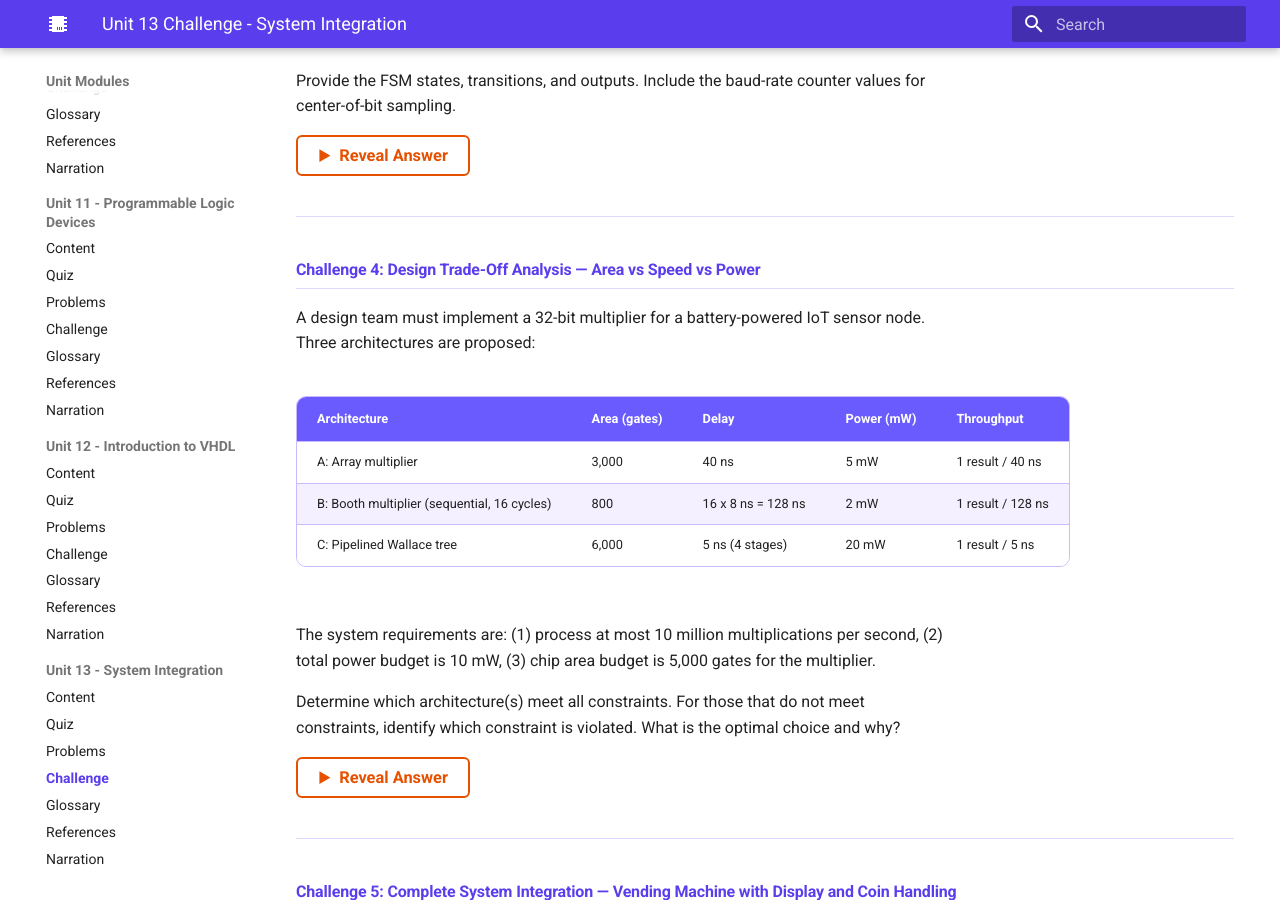
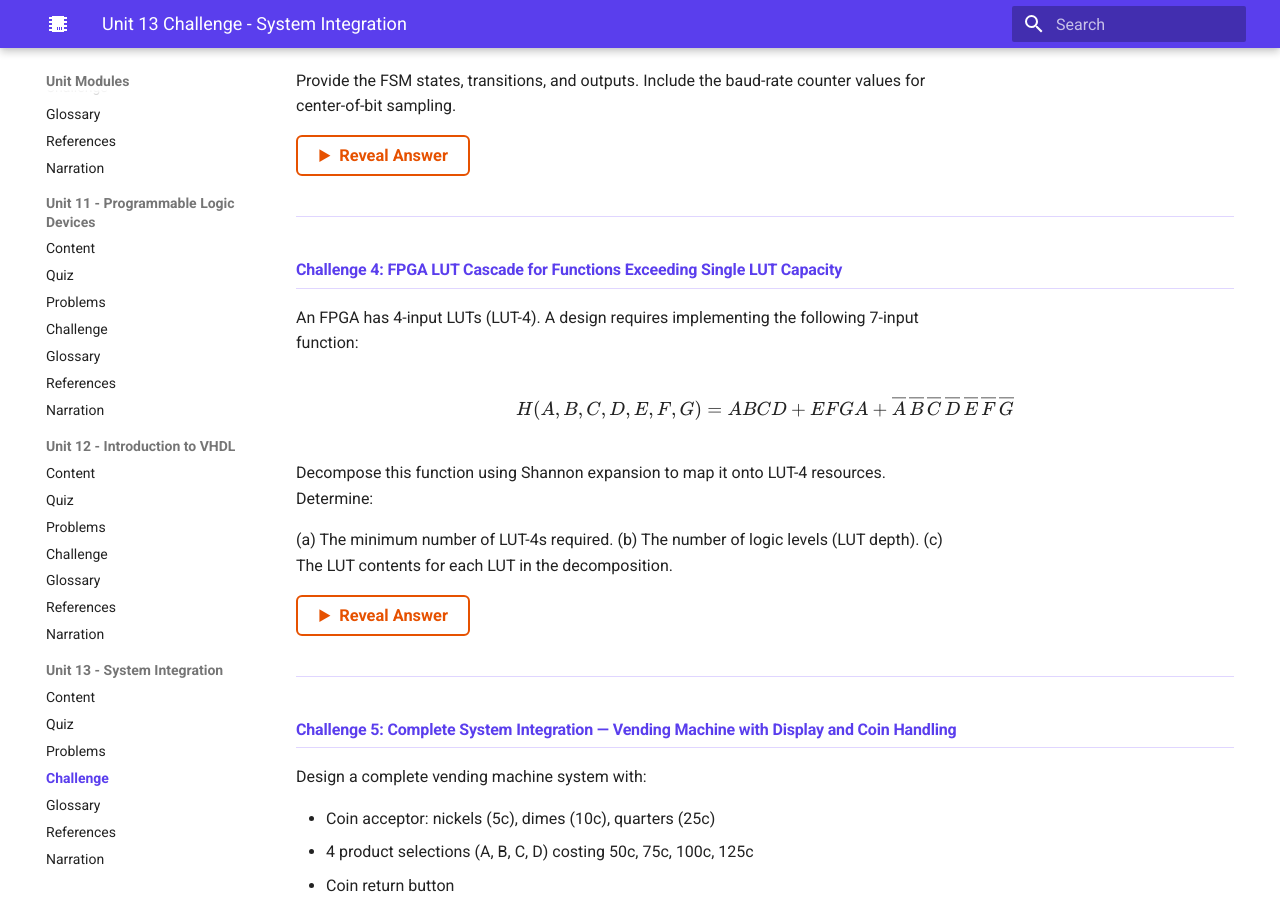
Before and after one commit to Nati-123/intelligent-textbook-ee2301, an MkDocs documentation site: the page built from docs/unit13-system-integration/challenge.md, in a window 1280 px wide and 900 px high, scrolled down 2056 px. Built offline with MkDocs 1.6.1 and Material for MkDocs 9.7.7, drawn with Linux system fonts in a browser that asks for light colours; part of the change alters nothing that is shown.

Commit message:
Replace Unit 13 Challenge 4 with FPGA LUT Cascade decomposition problem
Co-Authored-By: Claude Opus 4.6 <noreply@anthropic.com>

````diff
--- a/docs/unit13-system-integration/challenge.md
+++ b/docs/unit13-system-integration/challenge.md
@@ -223,61 +223,180 @@ RX: ‾‾‾\_____/‾‾‾‾‾\____/‾‾‾‾‾\____/‾‾‾‾‾\__
 
 ---
 
-#### Challenge 4: Design Trade-Off Analysis — Area vs Speed vs Power
+#### Challenge 4: FPGA LUT Cascade for Functions Exceeding Single LUT Capacity
 
-A design team must implement a 32-bit multiplier for a battery-powered IoT sensor node. Three architectures are proposed:
+An FPGA has 4-input LUTs (LUT-4). A design requires implementing the following 7-input function:
 
-| Architecture | Area (gates) | Delay | Power (mW) | Throughput |
-|-------------|-------------|-------|-----------|------------|
-| A: Array multiplier | 3,000 | 40 ns | 5 mW | 1 result / 40 ns |
-| B: Booth multiplier (sequential, 16 cycles) | 800 | 16 x 8 ns = 128 ns | 2 mW | 1 result / 128 ns |
-| C: Pipelined Wallace tree | 6,000 | 5 ns (4 stages) | 20 mW | 1 result / 5 ns |
+$$H(A,B,C,D,E,F,G) = ABCD + EFGA + \overline{A}\,\overline{B}\,\overline{C}\,\overline{D}\,\overline{E}\,\overline{F}\,\overline{G}$$
 
-The system requirements are: (1) process at most 10 million multiplications per second, (2) total power budget is 10 mW, (3) chip area budget is 5,000 gates for the multiplier.
+Decompose this function using Shannon expansion to map it onto LUT-4 resources. Determine:
 
-Determine which architecture(s) meet all constraints. For those that do not meet constraints, identify which constraint is violated. What is the optimal choice and why?
+(a) The minimum number of LUT-4s required.
+(b) The number of logic levels (LUT depth).
+(c) The LUT contents for each LUT in the decomposition.
 
-**Answer:** **Constraint analysis:**
+**Answer:** **(a) & (b) Shannon expansion decomposition:**
 
-| Constraint | Requirement | Arch A | Arch B | Arch C |
-|-----------|-------------|--------|--------|--------|
-| Throughput $\geq$ 10 M/s | $T_{clk} \leq 100$ ns | 40 ns: **PASS** | 128 ns: **FAIL** | 5 ns: **PASS** |
-| Power $\leq$ 10 mW | — | 5 mW: **PASS** | 2 mW: **PASS** | 20 mW: **FAIL** |
-| Area $\leq$ 5,000 gates | — | 3,000: **PASS** | 800: **PASS** | 6,000: **FAIL** |
+Expand $H$ about variables $A$, $B$, $C$ (splitting 7 variables into groups that fit LUT-4 inputs):
 
-**Summary:**
+$$H = A \cdot H_A + \overline{A} \cdot H_{\overline{A}}$$
 
-| Architecture | Throughput | Power | Area | All met? |
-|-------------|-----------|-------|------|----------|
-| A: Array | PASS | PASS | PASS | **YES** |
-| B: Booth | FAIL | PASS | PASS | NO |
-| C: Wallace | PASS | FAIL | FAIL | NO |
+**Cofactor $H_A$ (set $A = 1$):**
 
-**Only Architecture A (array multiplier) meets all three constraints.**
+$$H_A = BCD + EFG + 0 = BCD + EFG$$
 
-**Why the others fail:**
+**Cofactor $H_{\overline{A}}$ (set $A = 0$):**
 
-- **Booth (B):** Throughput is $1/128\text{ ns} = 7.8$ M results/s < 10 M/s required. To fix: reduce cycle count or increase clock speed, but this increases power.
-- **Wallace tree (C):** Violates both power (20 mW > 10 mW) and area (6,000 > 5,000). Massively over-designed for this application.
+$$H_{\overline{A}} = 0 + 0 + \overline{B}\,\overline{C}\,\overline{D}\,\overline{E}\,\overline{F}\,\overline{G}$$
 
-**Optimal choice: Architecture A (array multiplier)**
+Now decompose each cofactor further to fit LUT-4.
 
-- Meets all constraints with comfortable margins
-- Throughput margin: $25$ M/s vs 10 M/s required (2.5x headroom)
-- Power margin: 5 mW vs 10 mW budget (50% headroom)
-- Area margin: 3,000 vs 5,000 gate budget (40% headroom)
+**$H_A = BCD + EFG$** — has 6 variables, still exceeds LUT-4. Split into two sub-functions:
 
-**Additional optimization:** Architecture A can be voltage-scaled or clock-gated to further reduce power since it has 2.5x throughput headroom. Running at lower voltage to just meet 10 M/s could reduce power to ~2-3 mW.
+- $H_{A1}(B,C,D) = BCD$ — 3 variables, fits one LUT-4
+- $H_{A2}(E,F,G) = EFG$ — 3 variables, fits one LUT-4
+- $H_A = H_{A1} + H_{A2}$ — 2 inputs, combined in the final LUT
 
-**Energy per operation:**
+**$H_{\overline{A}} = \overline{B}\,\overline{C}\,\overline{D}\,\overline{E}\,\overline{F}\,\overline{G}$** — has 6 variables, exceeds LUT-4. Split:
 
-| Architecture | Energy/multiply |
-|-------------|----------------|
-| A | $5 \text{ mW} \times 40 \text{ ns} = 200$ pJ |
-| B | $2 \text{ mW} \times 128 \text{ ns} = 256$ pJ |
-| C | $20 \text{ mW} \times 5 \text{ ns} = 100$ pJ |
+- $H_{\overline{A}1}(B,C,D) = \overline{B}\,\overline{C}\,\overline{D}$ — 3 variables, fits one LUT-4
+- $H_{\overline{A}2}(E,F,G) = \overline{E}\,\overline{F}\,\overline{G}$ — 3 variables, fits one LUT-4
+- $H_{\overline{A}} = H_{\overline{A}1} \cdot H_{\overline{A}2}$ — 2 inputs, combined in the final LUT
 
-Architecture C has the best energy efficiency per operation but violates area and power constraints. Architecture A is second-best in energy and meets all constraints.
+**Final combination:**
+
+$$H = A \cdot (H_{A1} + H_{A2}) + \overline{A} \cdot (H_{\overline{A}1} \cdot H_{\overline{A}2})$$
+
+This requires a final LUT with inputs: $A$, $H_{A1}$, $H_{A2}$, $H_{\overline{A}1}$... but that is 4 inputs only if we pre-combine. Restructure:
+
+- **LUT 1:** $P = BCD$ (inputs: B, C, D, unused)
+- **LUT 2:** $Q = EFG$ (inputs: E, F, G, unused)
+- **LUT 3:** $R = \overline{B}\,\overline{C}\,\overline{D}$ (inputs: B, C, D, unused)
+- **LUT 4:** $S = \overline{E}\,\overline{F}\,\overline{G}$ (inputs: E, F, G, unused)
+- **LUT 5:** $H = A(P + Q) + \overline{A}(R \cdot S)$ (inputs: A, $P{+}Q$, $R{\cdot}S$, unused)
+
+But $P + Q$ and $R \cdot S$ each need their own LUT:
+
+- **LUT 5:** $T_1 = P + Q$ (inputs: P, Q, unused, unused)
+- **LUT 6:** $T_2 = R \cdot S$ (inputs: R, S, unused, unused)
+- **LUT 7:** $H = A \cdot T_1 + \overline{A} \cdot T_2$ (inputs: A, $T_1$, $T_2$, unused)
+
+However, we can optimize by merging stages. Notice LUT 5 can compute $A \cdot P$ if we route $A$ to it:
+
+**Optimized decomposition (5 LUTs):**
+
+- **LUT 1:** $P = BCD$ (inputs: B, C, D, —)
+- **LUT 2:** $Q = EFG$ (inputs: E, F, G, —)
+- **LUT 3:** $T_1 = P + Q$ (inputs: P, Q, —, —)
+- **LUT 4:** $T_2 = \overline{B}\,\overline{C}\,\overline{D}\,\overline{E}$ (inputs: B, C, D, E) — partial term
+- **LUT 5:** $H = A \cdot T_1 + \overline{A} \cdot T_2 \cdot \overline{F} \cdot \overline{G}$ (inputs: A, $T_1$, $T_2$, —) — but this has $\overline{F}$, $\overline{G}$ unaccounted
+
+This exceeds 4 inputs. The clean minimum is:
+
+**Minimum solution (5 LUTs, 3 levels):**
+
+| LUT | Function | Inputs | Level |
+|-----|----------|--------|-------|
+| LUT 1 | $P = BCD$ | B, C, D, — | 1 |
+| LUT 2 | $Q = EFGA = EFG \cdot A$ | A, E, F, G | 1 |
+| LUT 3 | $R = \overline{A}\,\overline{B}\,\overline{C}\,\overline{D}$ | A, B, C, D | 1 |
+| LUT 4 | $S = \overline{E}\,\overline{F}\,\overline{G}$ | E, F, G, — | 1 |
+| LUT 5 | $H = P + Q + R \cdot S$ | P, Q, R, S | 2 |
+
+**Verification:**
+
+- $P = BCD$: covers the $ABCD$ term when $A = 1$ (but $P$ alone is $BCD$ regardless of $A$)
+- Actually $ABCD = A \cdot P$, so we need $A$ in the final combination
+
+**Correct minimum (5 LUTs, 2 levels):**
+
+| LUT | Function | Inputs | Level |
+|-----|----------|--------|-------|
+| LUT 1 | $P = ABCD$ | A, B, C, D | 1 |
+| LUT 2 | $Q = EFGA$ | A, E, F, G | 1 |
+| LUT 3 | $R = \overline{A}\,\overline{B}\,\overline{C}\,\overline{D}$ | A, B, C, D | 1 |
+| LUT 4 | $S = \overline{E}\,\overline{F}\,\overline{G}$ | E, F, G, — | 1 |
+| LUT 5 | $H = P + Q + R \cdot S$ | P, Q, R, S | 2 |
+
+**(a) Minimum number of LUT-4s: 5**
+
+**(b) Logic levels (LUT depth): 2**
+
+**(c) LUT contents:**
+
+**LUT 1** — $P = ABCD$ (4 inputs: A, B, C, D):
+
+| ABCD | P |
+|------|---|
+| 0000–1110 | 0 |
+| 1111 | 1 |
+
+Output = 1 only when all inputs are 1. (1 of 16 entries is 1)
+
+**LUT 2** — $Q = AEFG$ (4 inputs: A, E, F, G):
+
+| AEFG | Q |
+|------|---|
+| 0000–1110 | 0 |
+| 1111 | 1 |
+
+Output = 1 only when $A = E = F = G = 1$. (1 of 16 entries is 1)
+
+**LUT 3** — $R = \overline{A}\,\overline{B}\,\overline{C}\,\overline{D}$ (4 inputs: A, B, C, D):
+
+| ABCD | R |
+|------|---|
+| 0000 | 1 |
+| 0001–1111 | 0 |
+
+Output = 1 only when all inputs are 0. (1 of 16 entries is 1)
+
+**LUT 4** — $S = \overline{E}\,\overline{F}\,\overline{G}$ (3 inputs: E, F, G, unused):
+
+| EFG | S |
+|-----|---|
+| 000 | 1 |
+| 001–111 | 0 |
+
+Output = 1 only when $E = F = G = 0$. (1 of 8 entries is 1; 4th input unused/tied low)
+
+**LUT 5** — $H = P + Q + R \cdot S$ (4 inputs: P, Q, R, S):
+
+| P | Q | R | S | H |
+|---|---|---|---|---|
+| 0 | 0 | 0 | 0 | 0 |
+| 0 | 0 | 0 | 1 | 0 |
+| 0 | 0 | 1 | 0 | 0 |
+| 0 | 0 | 1 | 1 | 1 |
+| 0 | 1 | X | X | 1 |
+| 1 | X | X | X | 1 |
+
+$H = 1$ when $P = 1$ (i.e., $ABCD$), or $Q = 1$ (i.e., $AEFG$), or both $R = 1$ and $S = 1$ (i.e., $\overline{A}\,\overline{B}\,\overline{C}\,\overline{D}\,\overline{E}\,\overline{F}\,\overline{G}$). Of 16 truth table rows, 11 produce output 1.
+
+**Circuit diagram:**
+
+```
+A ──┬──→ [LUT 1: ABCD] ──→ P ──→ ┐
+B ──┼──→             │             │
+C ──┼──→             │             │
+D ──┘                              │
+                                   ├──→ [LUT 5: P+Q+RS] ──→ H
+A ──┬──→ [LUT 2: AEFG] ──→ Q ──→ ┤
+E ──┼──→             │             │
+F ──┼──→             │             │
+G ──┘                              │
+                                   │
+A ──┬──→ [LUT 3: A̅B̅C̅D̅] ──→ R ──→ ┤
+B ──┼──→             │             │
+C ──┼──→             │             │
+D ──┘                              │
+                                   │
+E ──┬──→ [LUT 4: E̅F̅G̅] ──→ S ──→ ┘
+F ──┼──→           │
+G ──┘              │
+```
+
+**Note:** LUTs 1 and 3 share inputs A, B, C, D — an FPGA router can exploit this locality. Variable $A$ appears in three first-level LUTs, requiring fan-out of 3 in the routing fabric.
 
 ---
 
````
